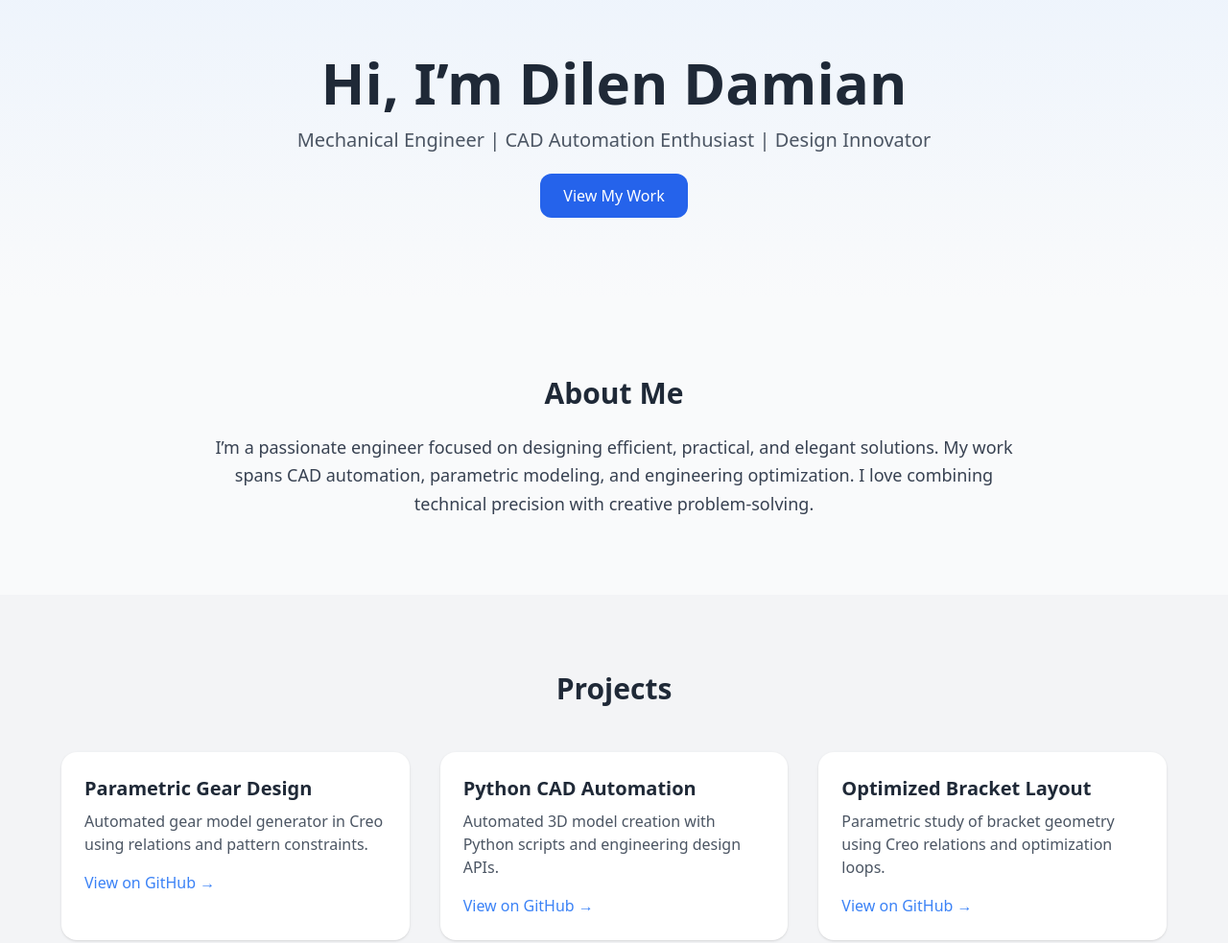
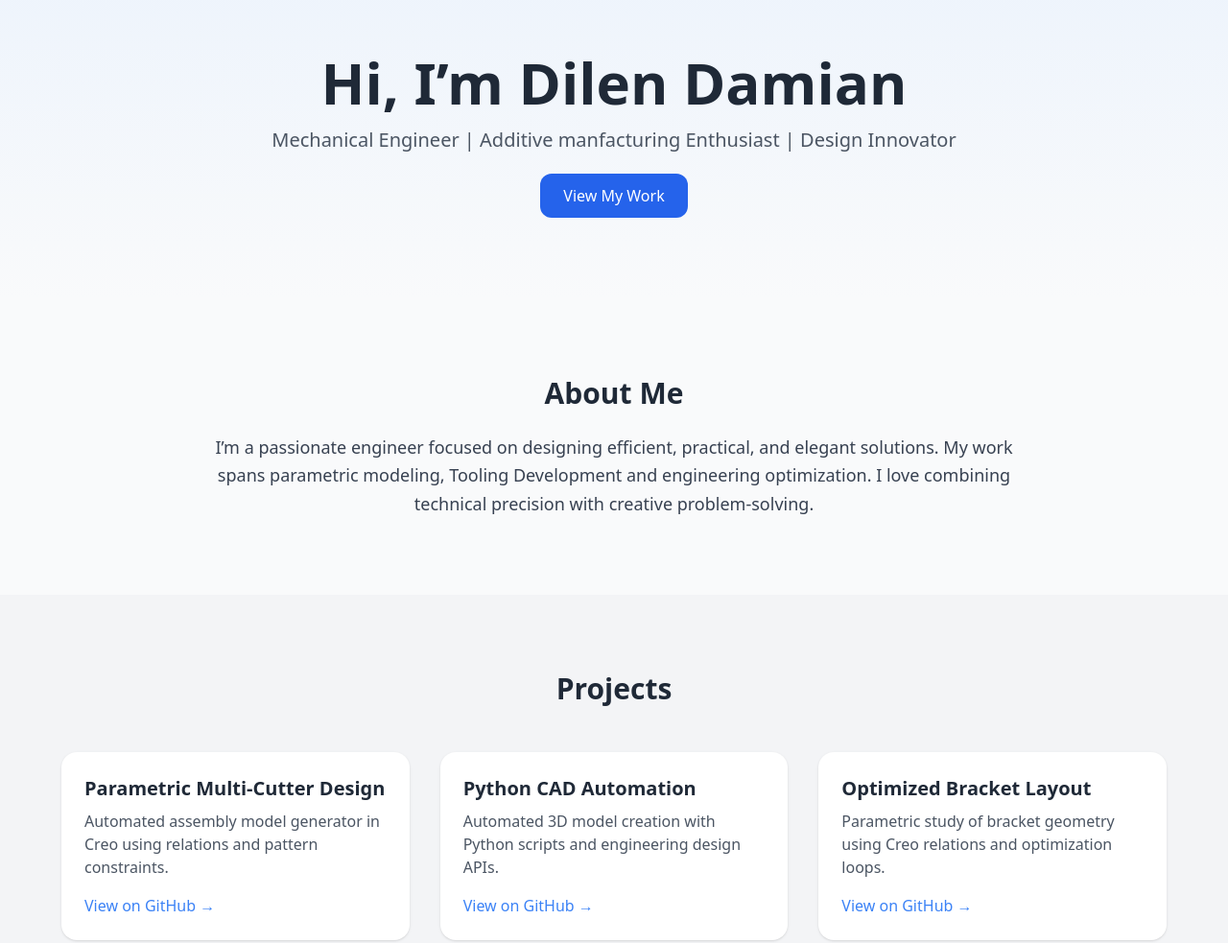
Before and after one commit to dilen079/Portfolio.github.io, a plain HTML site: page index.html in a window 1280 px wide. Shown: the part 120-1103 px from the top of the page at 96% size. Drawn offline with nearby package versions, Linux system fonts and the light colour scheme.

Commit message:
Project_1 update

```diff
--- a/index.html
+++ b/index.html
@@ -31,7 +31,7 @@
     <section class="text-center py-24 px-6 bg-gradient-to-b from-blue-100/40 dark:from-gray-800">
       <h2 class="text-4xl md:text-6xl font-bold mb-4">Hi, I’m Dilen Damian</h2>
       <p class="text-lg md:text-xl text-gray-600 dark:text-gray-300 mb-8">
-        Mechanical Engineer | CAD Automation Enthusiast | Design Innovator
+        Mechanical Engineer | Additive manfacturing Enthusiast | Design Innovator
       </p>
       <a href="#projects"
         class="bg-blue-600 hover:bg-blue-700 text-white px-6 py-3 rounded-xl transition">View My Work</a>
@@ -42,7 +42,7 @@
       <h3 class="text-3xl font-semibold mb-6 text-center">About Me</h3>
       <p class="text-lg text-gray-700 dark:text-gray-300 leading-relaxed text-center">
         I’m a passionate engineer focused on designing efficient, practical, and
-        elegant solutions. My work spans CAD automation, parametric modeling,
+        elegant solutions. My work spans parametric modeling, Tooling Development
         and engineering optimization. I love combining technical precision with
         creative problem-solving.
       </p>
@@ -54,9 +54,9 @@
         <h3 class="text-3xl font-semibold mb-12 text-center">Projects</h3>
         <div class="grid md:grid-cols-3 gap-8">
           <div class="bg-white dark:bg-gray-700 rounded-2xl shadow p-6">
-            <h4 class="text-xl font-bold mb-2">Parametric Gear Design</h4>
+            <h4 class="text-xl font-bold mb-2">Parametric Multi-Cutter Design</h4>
             <p class="text-gray-600 dark:text-gray-300 mb-4">
-              Automated gear model generator in Creo using relations and pattern
+              Automated assembly model generator in Creo using relations and pattern
               constraints.
             </p>
             <a href="#" class="text-blue-500 hover:underline">View on GitHub →</a>
```
